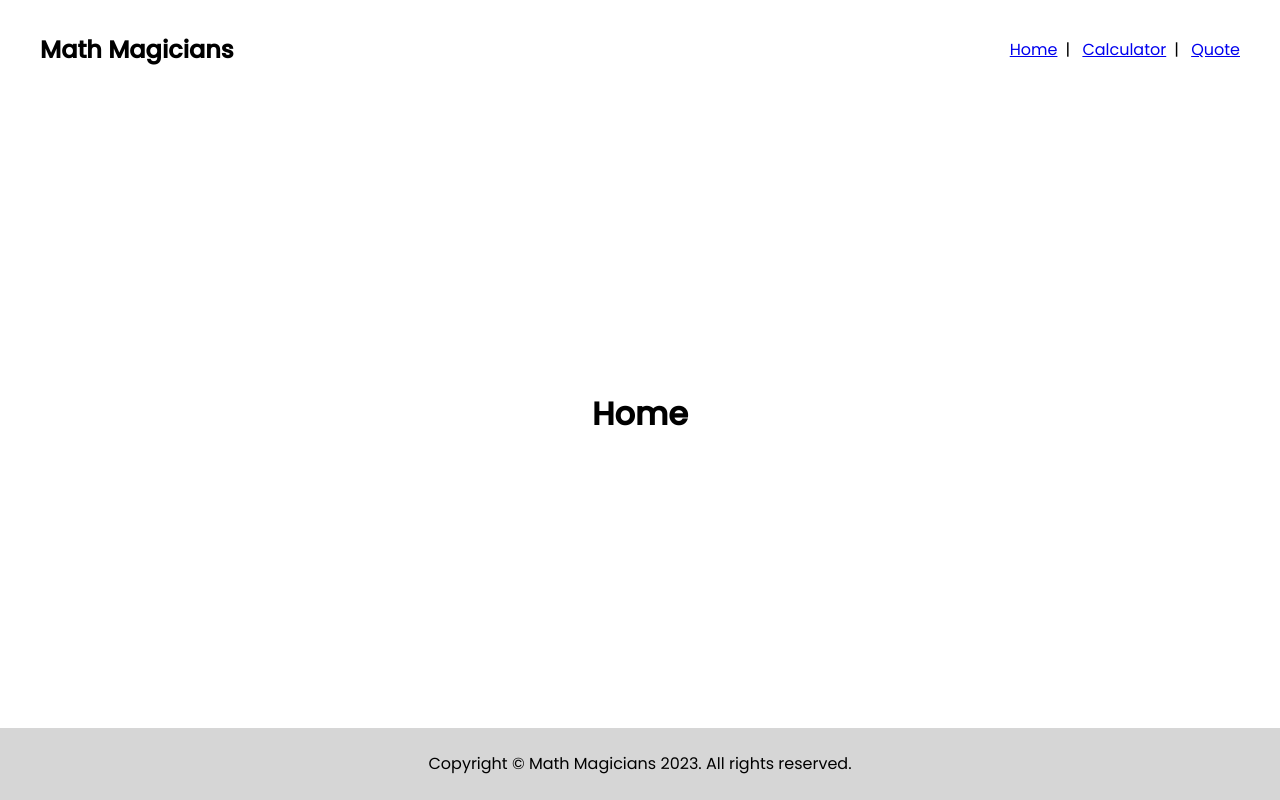
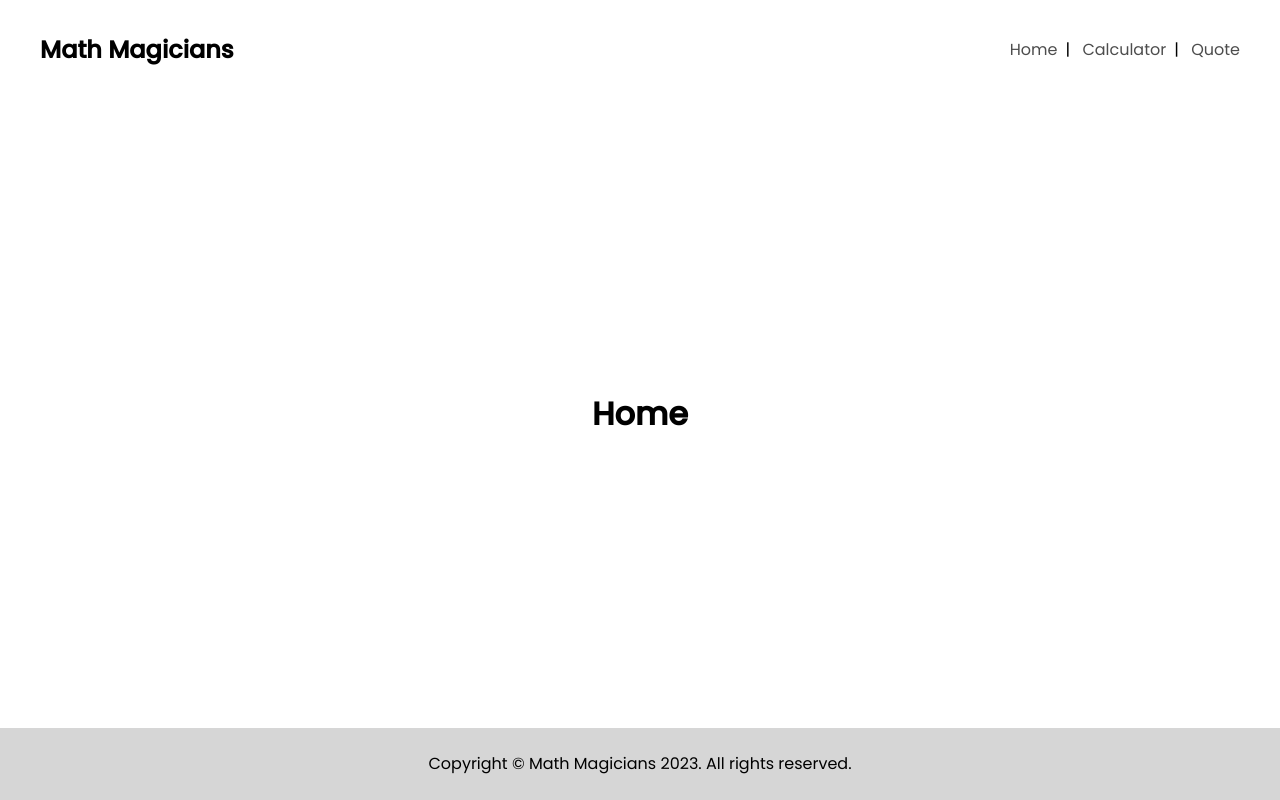
Before and after one commit to rashedarman/math-magicians, a React (Create React App) app: page / in a window 1280 px wide. Built offline with nearby package versions, Linux system fonts and the light colour scheme.

Commit message:
Change default nav color

```diff
--- a/src/components/Header.module.scss
+++ b/src/components/Header.module.scss
@@ -1,3 +1,5 @@
+@use '../variables' as *;
+
 nav {
   display: flex;
   align-items: center;
@@ -17,4 +19,17 @@ nav {
       margin: 0 0.5rem;
     }
   }
+
+  a {
+    color: $color-dark;
+    text-decoration: none;
+
+    &:hover {
+      text-decoration: underline;
+    }
+
+    &:visited {
+      color: $color-dark;
+    }
+  }
 }
```
